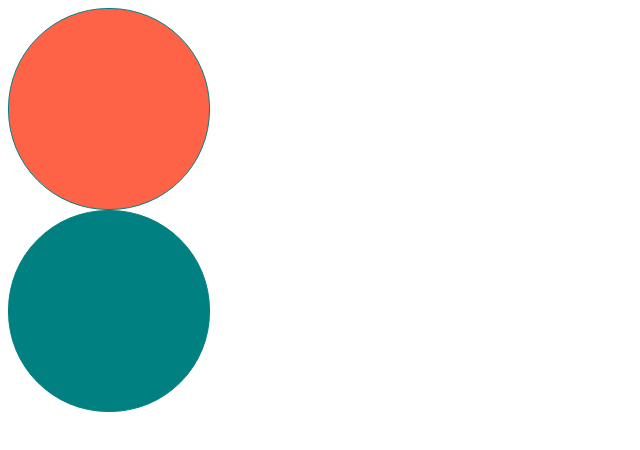
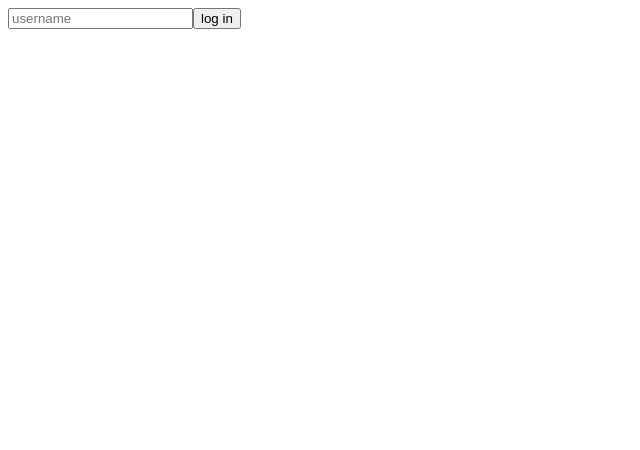
Before and after one commit to nakusha/react_masterclass, a React (Create React App) app: page / in a window 1280 px wide. Shown: the top 450 px of the page, without its empty margins (0-640 px from the left). Built offline with nearby package versions, Linux system fonts and the light colour scheme.

Commit message:
typescript form

```diff
--- a/src/App.tsx
+++ b/src/App.tsx
@@ -1,10 +1,29 @@
-import Circle from "./Circle";
+import React, { useState } from "react";
 
 const App = () => {
+  const [value, setValue] = useState("");
+  const onChange = (event: React.FormEvent<HTMLInputElement>) => {
+    const {
+      currentTarget: { value },
+    } = event;
+    setValue(value);
+  };
+
+  const onSubmit = (event: React.FormEvent<HTMLFormElement>) => {
+    event.preventDefault();
+    console.log("Hello", value);
+  };
   return (
     <div>
-      <Circle bgColor="tomato" borderColor="teal" />
-      <Circle bgColor="teal" />
+      <form onSubmit={onSubmit}>
+        <input
+          type="text"
+          placeholder="username"
+          onChange={onChange}
+          value={value}
+        />
+        <button>log in</button>
+      </form>
     </div>
   );
 };
--- a/src/Circle.tsx
+++ /dev/null
@@ -1,30 +0,0 @@
-import { useState } from "react";
-import styled from "styled-components";
-
-interface CircleProps {
-  bgColor: string;
-  borderColor?: string;
-}
-const Container = styled.div<CircleProps>`
-  width: 200px;
-  height: 200px;
-  background-color: ${(props) => props.bgColor};
-  border-radius: 100px;
-  border: 1px solid ${(props) => props.borderColor};
-`;
-
-const Circle = ({ bgColor, borderColor }: CircleProps) => {
-  const [counter, setCounter] = useState<number | string>(1);
-  //?? 디폴트값
-  return <Container bgColor={bgColor} borderColor={borderColor ?? bgColor} />;
-};
-
-export default Circle;
-
-// interface PlayerShape {
-//   name: string;
-//   age: number;
-// }
-
-// const sayHello = (playerObj: PlayerShape) =>
-//   `Hello ${playerObj.name} ${playerObj.age}`;
```
